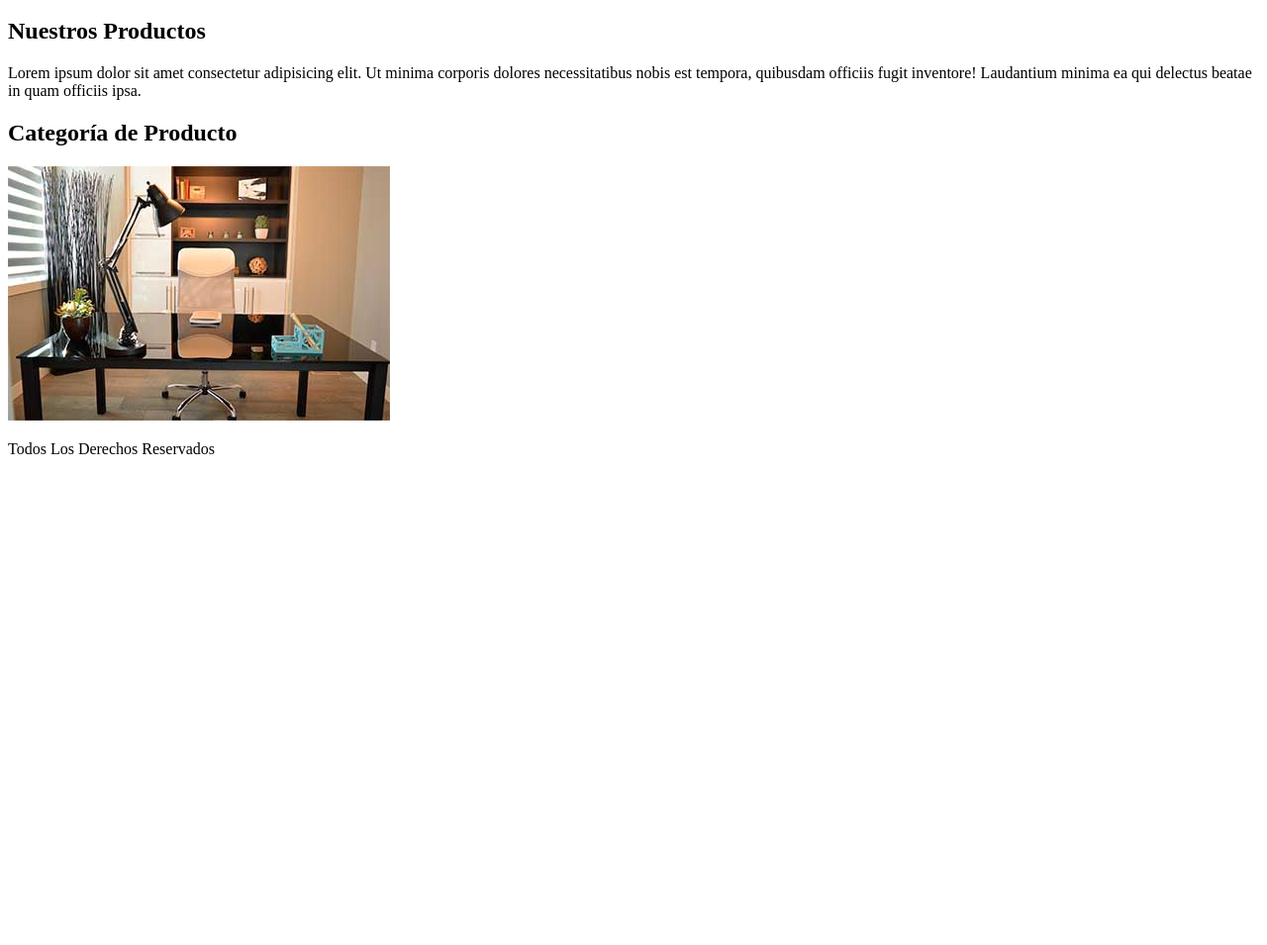
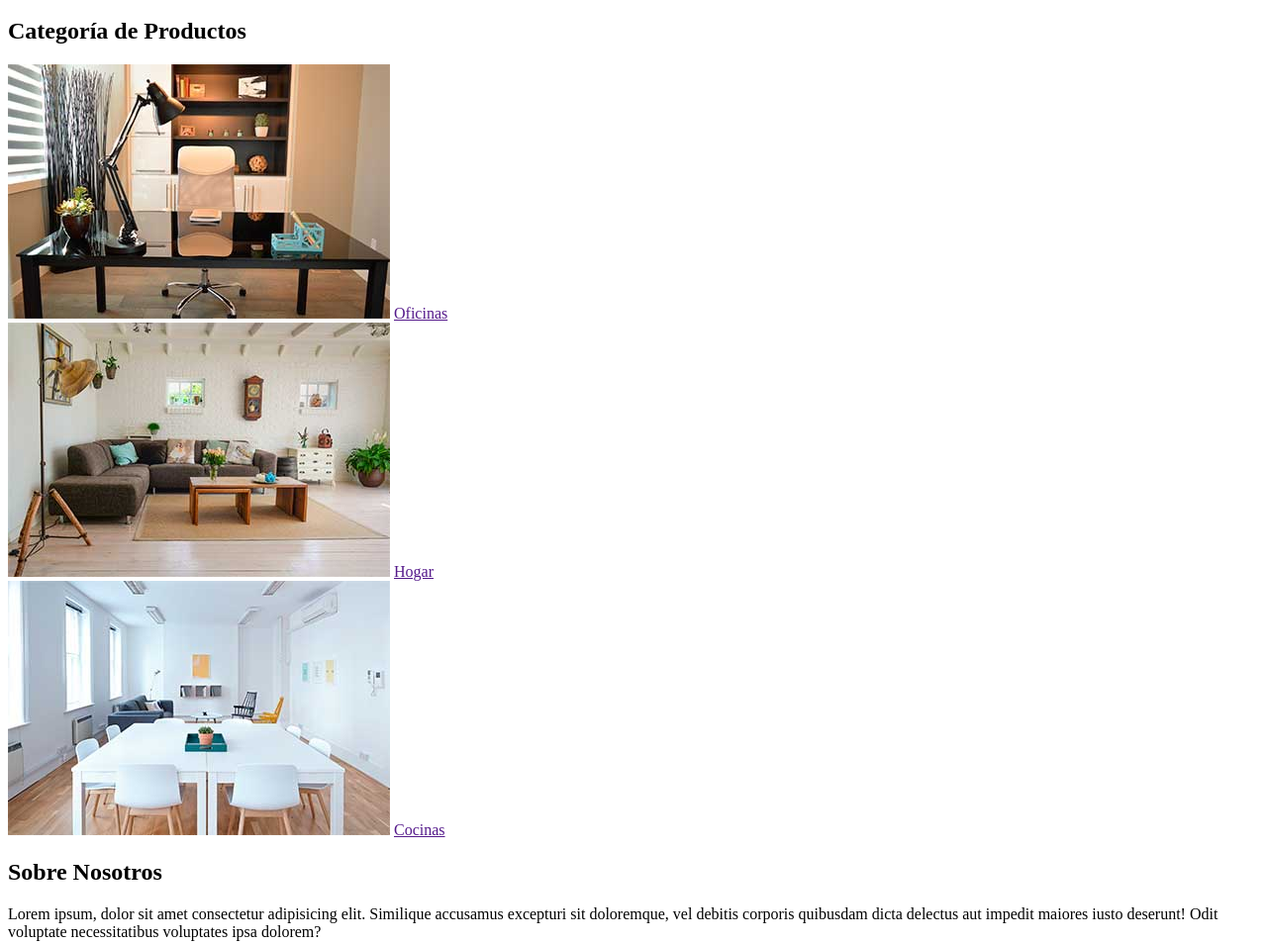
Before and after one commit to pacomer2/Css-guia-udemy, a plain HTML site: page curso_udemy/index.html in a window 1280 px wide. Shown: the part 100-1055 px from the top of the page at 99% size. Before the commit the page ends 800 px from the top, so only its background shows below. Drawn offline with Linux system fonts and the light colour scheme.

Commit message:
creando listado de productos S2-12

```diff
--- a/curso_udemy/index.html
+++ b/curso_udemy/index.html
@@ -15,15 +15,46 @@
   <a href="/curso_udemy/index.html">Galería</a>
   <a href="/curso_udemy/index.html">Contactos</a>
 </nav>
+<section>
+  <h2>Categoría de Productos</h2>
+  <div>
+    <img src="img/categoria1.jpg" alt="">
+    <a href="">Oficinas</a>
+  </div>
+  <div>
+    <img src="img/categoria2.jpg" alt="">
+    <a href="">Hogar</a>
+  </div>
+  <div>
+    <img src="img/categoria3.jpg" alt="">
+    <a href="">Cocinas</a>
+  </div>
+
+</section>
+<section>
+  <div>
+    <h2>Sobre Nosotros</h2>
+    <p>Lorem ipsum, dolor sit amet consectetur adipisicing elit. Similique accusamus excepturi sit doloremque, vel debitis corporis quibusdam dicta delectus aut impedit maiores iusto deserunt! Odit voluptate necessitatibus voluptates ipsa dolorem?</p>
+  </div>
+</section>
   <main>
     <h2>Nuestros Productos</h2>
-    <p>Lorem ipsum dolor sit amet consectetur adipisicing elit. Ut minima corporis dolores necessitatibus nobis est tempora, quibusdam officiis fugit inventore! Laudantium minima ea qui delectus beatae in quam officiis ipsa.</p>
+     <div class="container">
+      <div><img src="img/producto1.jpg" alt="imagen producto1" >
+      </div><!--imagenes -->
+     <div>
+        <h3>Producto 1</h3>
+        <p>Lorem ipsum dolor sit amet consectetur, adipisicing elit. Atque velit, </p>
+        <p>1000€</p>
+        <a href="#">Agregar al Carrito </a>
+
+      </div><!--detalles-->
+
+     </div><!--.container -->
+
   </main>
 
-  <section>
-    <h2>Categoría de Producto</h2>
-    <img src="img/categoria1.jpg" alt="">
-  </section>
+
   <footer>
     <p>Todos Los Derechos Reservados</p>
   </footer>
```
